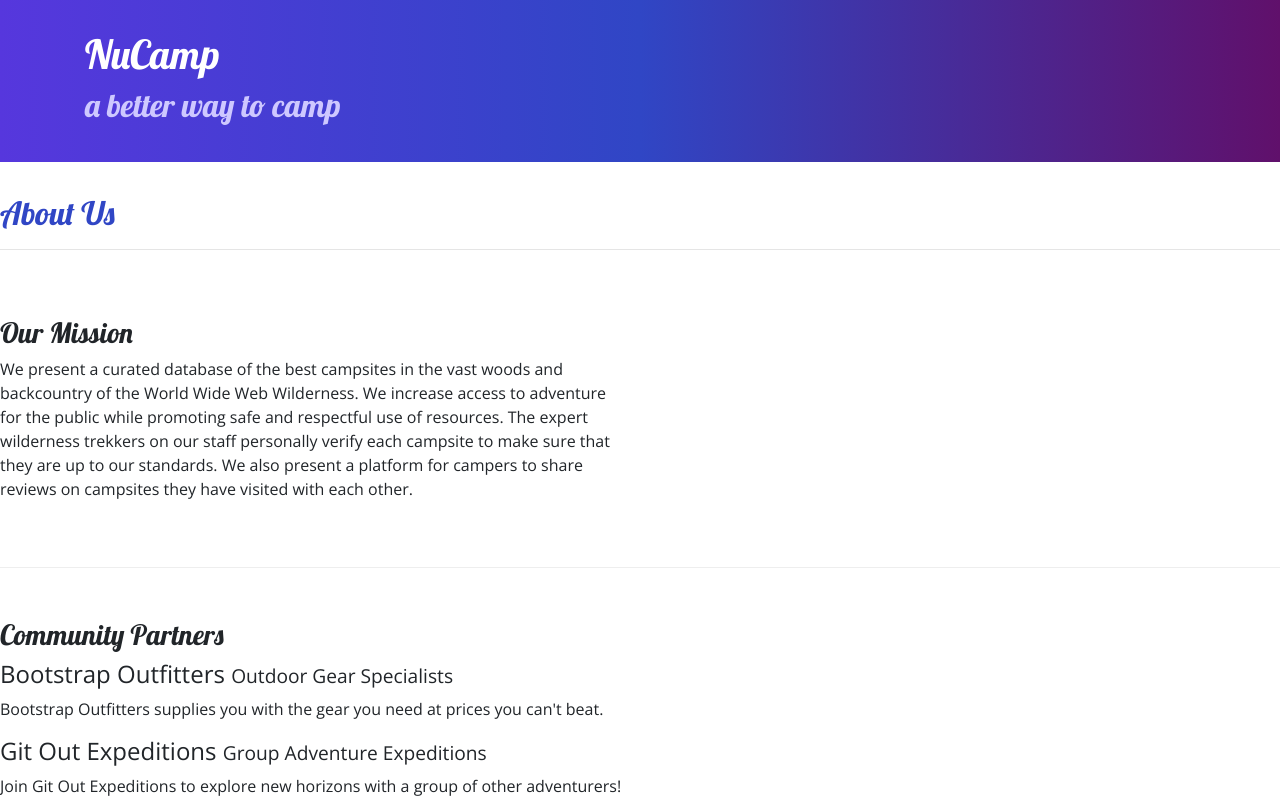
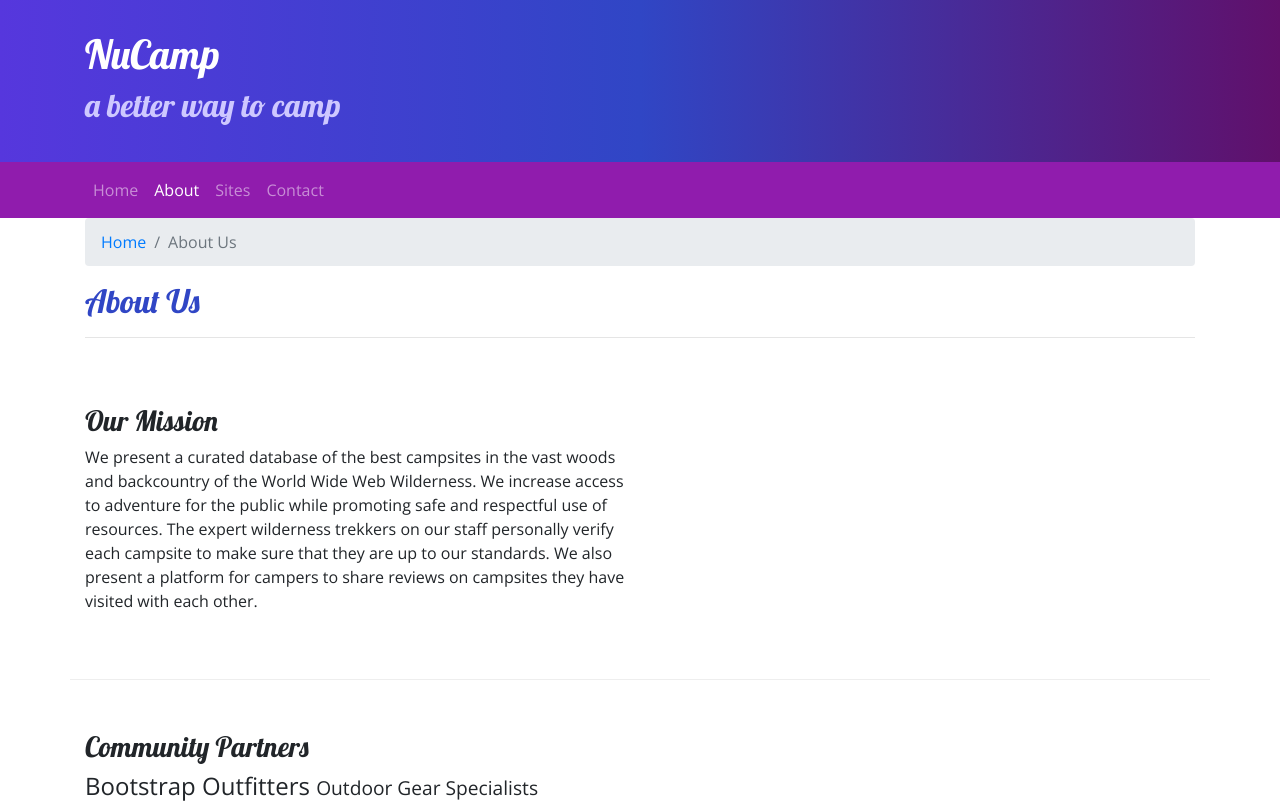
Before and after one commit to tozerdozer/Nucamp-Site, a website: page aboutus.html in a window 1280 px wide. Shown: the top 804 px of the page. Drawn offline with nearby package versions, Linux system fonts and the light colour scheme.

Commit message:
Navbar and Breadcrumbs

```diff
--- a/aboutus.html
+++ b/aboutus.html
@@ -29,9 +29,30 @@
         </div>
     </header>
 
-    <div>
+    <nav class="navbar navbar-expand-sm navbar-dark sticky-top">
+        <div class="container">
+            <button class="navbar-toggler ml-auto" type="button"
+            data-toggle="collapse" data-target="#nucampNavbar">
+                <span class="navbar-toggler-icon"></span>
+            </button>
+            <div class="collapse navbar-collapse" id="#nucampNavbar">
+                <ul class="navbar-nav">
+                    <li class="nav-item"><a class="nav-link" href="index.html">Home</a></li>
+                    <li class="nav-item active"><a class="nav-link" href="#">About</a></li>
+                    <li class="nav-item"><a class="nav-link" href="#">Sites</a></li>
+                    <li class="nav-item"><a class="nav-link" href="#">Contact</a></li>
+                </ul>
+            </div>
+        </div>
+    </nav>
+
+    <div class="container">
         <div class="row">
             <div class="col">
+                <ol class="breadcrumb">
+                    <li class="breadcrumb-item"><a href="index.html">Home</a></li>
+                    <li class="breadcrumb-item active">About Us</li>
+                </ol>
                <h2>About Us</h2>
                <hr/>
             </div>
--- a/css/styles.css
+++ b/css/styles.css
@@ -20,6 +20,7 @@ footer {
 }
 
 .jumbotron {
+    margin: 0;
     padding: 30px;
     background-image: linear-gradient(to right, #5637DD, #3046C5, #60106B);
     color: white;
@@ -30,3 +31,7 @@ footer {
     border-bottom: 1px ridge;
     min-height: 200px;
 }
+
+.navbar {
+    background-color: #901CAD;
+}
```
Also changed, not shown: index.html (+17 -0 lines).
